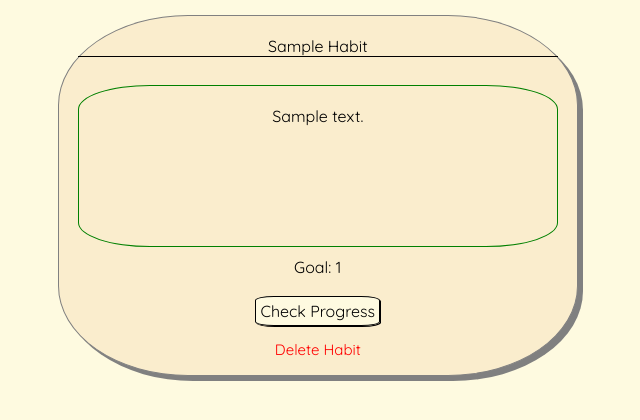
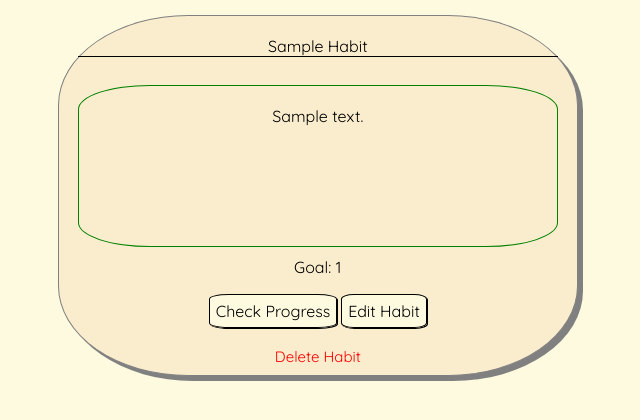
Before and after one commit to momentum-team-7/django-habit-tracker-drehan7, a Django app: page /home/ in a window 1280 px wide. Shown: the part 232-652 px from the top of the page, without its empty margins (32-672 px from the left). Run offline with Django 3.2, Linux system fonts and the light colour scheme; a user stored in the database is signed in; tables that the repository leaves empty hold one stand-in row (values such as "Sample post"); parts of the project's set-up code (start-up, migrations or seed data) failed here and were passed over; some libraries are stand-ins or nearby versions.

Commit message:
edit habit function working. starting api now

```diff
--- a/core/urls.py
+++ b/core/urls.py
@@ -14,4 +14,5 @@ urlpatterns = [
         views.delete_log,
         name="delete_log",
     ),
+    path("home/<int:habitpk>/edit/", views.edit_habit, name="edit_habit"),
 ]
--- a/core/views.py
+++ b/core/views.py
@@ -116,3 +116,18 @@ def delete_habit(request, habitpk):
         data = {"habit": "not deleted"}
 
     return JsonResponse(data)
+
+
+@login_required
+def edit_habit(request, habitpk):
+    habit = Habit.objects.get(pk=habitpk)
+    if request.method == "POST":
+        form = HabitForm(request.POST, instance=habit)
+        if form.is_valid():
+            form.save()
+            return HttpResponseRedirect("/home/")
+
+    else:
+        form = HabitForm(instance=habit)
+
+    return render(request, "edit_habit.html", {"form": form})
--- a/templates/home_page.html
+++ b/templates/home_page.html
@@ -35,6 +35,7 @@
 
         <div class="view-more">
             <a href="{% url 'habit_info' habitpk=habit.pk %}">Check Progress</a>
+            <a href="{% url 'edit_habit' habitpk=habit.pk %}">Edit Habit</a>
             <button class="delete-habit-button" id={{habit.pk}}>
                 Delete Habit
             </button>
```
Also changed, not shown: templates/edit_habit.html (added, +13 -0 lines), templates/edit_log.html (deleted, +0 -12 lines).
